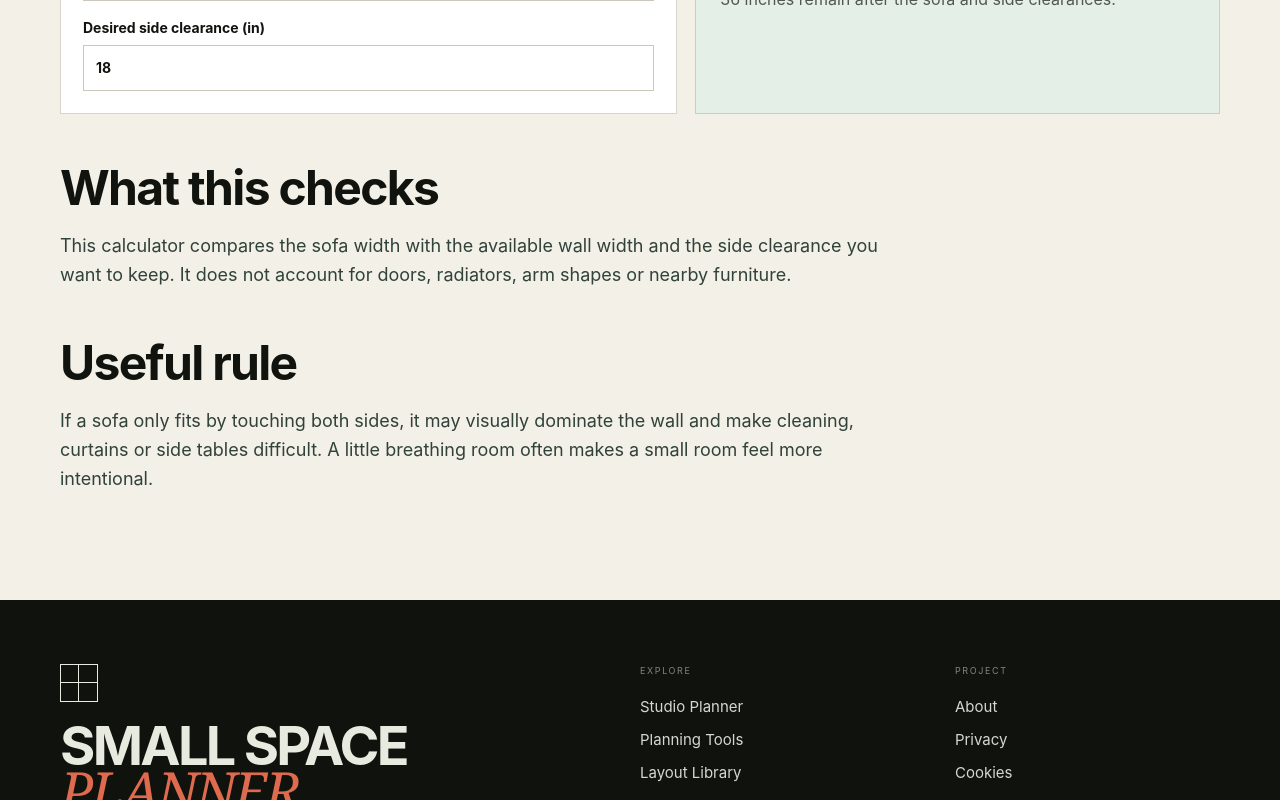
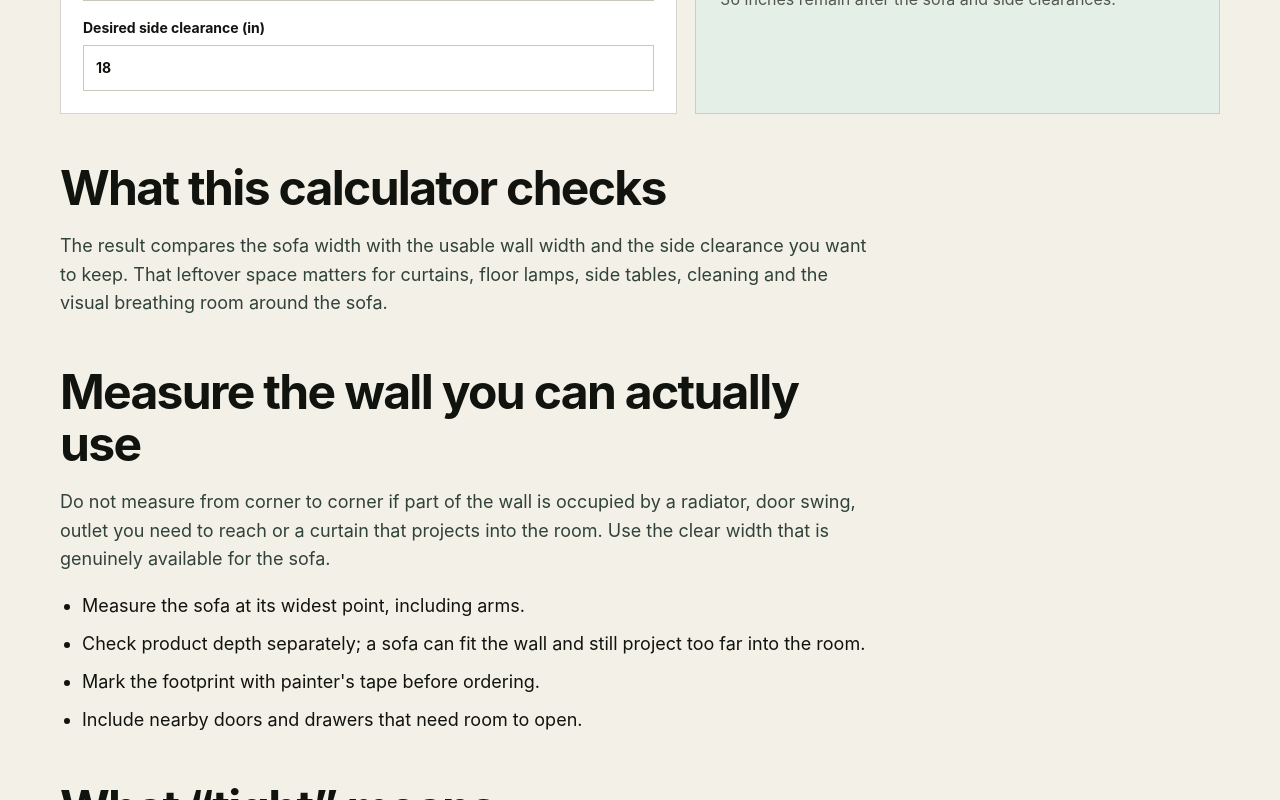
Before and after one commit to talaverilla85/small-space-lab, a Next.js app: page /tools/sofa-fit-calculator in a window 1280 px wide. Shown: the part 665-1465 px from the top of the page. Built offline with nearby package versions, Linux system fonts and the light colour scheme; no server answers.

Commit message:
Deepen sofa-fit-calculator page.tsx

```diff
--- a/app/tools/sofa-fit-calculator/page.tsx
+++ b/app/tools/sofa-fit-calculator/page.tsx
@@ -16,8 +16,37 @@ export default function Page(){
       <h1>Sofa Fit Calculator</h1>
       <p className="lede">A sofa can technically fit and still make a room feel blocked. Check the wall width, sofa width and side clearance before you buy.</p>
     </header>
-    <section className="container tool-page"><SofaFitTool/>
-      <div className="prose tool-copy"><h2>What this checks</h2><p>This calculator compares the sofa width with the available wall width and the side clearance you want to keep. It does not account for doors, radiators, arm shapes or nearby furniture.</p><h2>Useful rule</h2><p>If a sofa only fits by touching both sides, it may visually dominate the wall and make cleaning, curtains or side tables difficult. A little breathing room often makes a small room feel more intentional.</p></div>
+
+    <section className="container tool-page">
+      <SofaFitTool/>
+
+      <div className="prose tool-copy">
+        <h2>What this calculator checks</h2>
+        <p>The result compares the sofa width with the usable wall width and the side clearance you want to keep. That leftover space matters for curtains, floor lamps, side tables, cleaning and the visual breathing room around the sofa.</p>
+
+        <h2>Measure the wall you can actually use</h2>
+        <p>Do not measure from corner to corner if part of the wall is occupied by a radiator, door swing, outlet you need to reach or a curtain that projects into the room. Use the clear width that is genuinely available for the sofa.</p>
+        <ul>
+          <li>Measure the sofa at its widest point, including arms.</li>
+          <li>Check product depth separately; a sofa can fit the wall and still project too far into the room.</li>
+          <li>Mark the footprint with painter&apos;s tape before ordering.</li>
+          <li>Include nearby doors and drawers that need room to open.</li>
+        </ul>
+
+        <h2>What “tight” means</h2>
+        <p>A tight result does not automatically mean the sofa is wrong. It means there is little spare width after the clearances you selected. In a small apartment, that can be acceptable if the sofa is the priority and the surrounding wall does not need to serve another function.</p>
+
+        <div className="planner-cta">
+          <div><div className="kicker">Next check</div><h3>Will the sofa leave enough room to walk?</h3><p>Width is only half the decision. Check the gap in front of and beside the sofa too.</p></div>
+          <Link className="button primary" href="/tools/furniture-clearance-calculator">Check clearance</Link>
+        </div>
+
+        <h2>Related planning guides</h2>
+        <div className="grid related-grid">
+          <Link className="card" href="/furniture-layout"><div className="kicker">Furniture</div><h3>Small-space furniture layout</h3><p>Place the big pieces in the right order.</p></Link>
+          <Link className="card" href="/studio-apartment-layouts/400-sq-ft"><div className="kicker">Layout</div><h3>400 sq ft studio layouts</h3><p>See how compact sofas fit into several different plans.</p></Link>
+        </div>
+      </div>
     </section>
   </article>
 }
```
